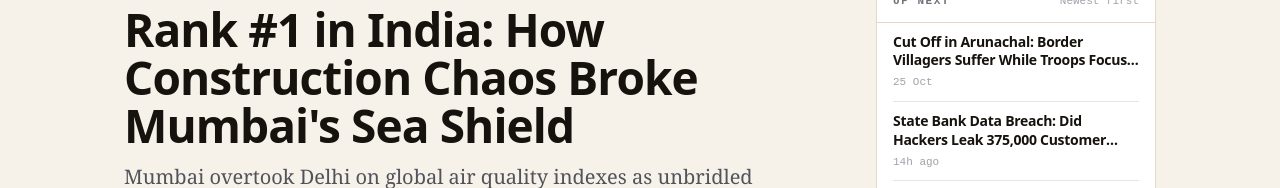
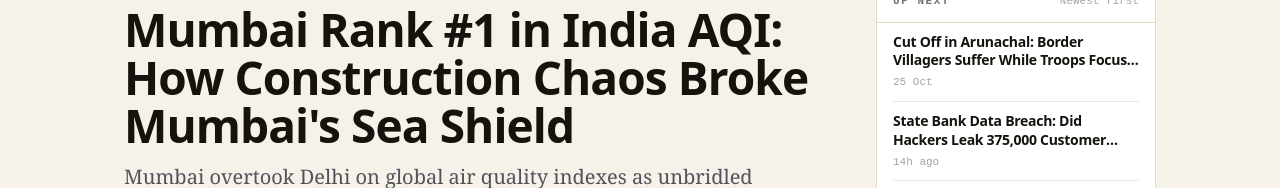
Before and after one commit to codinginafk/somenews, an Astro site in the folder demo-news/: page /mumbai-rank-1-india-pollution-construction-delhi-comparison in a window 1280 px wide. Shown: the part 189-377 px from the top of the page. Built offline with nearby package versions, Linux system fonts and the light colour scheme; Astro itself is replaced by a stand-in of ours.

Commit message:
updated title

```diff
--- a/demo-news/src/content/news/mumbai-rank-1-india-pollution-construction-delhi-comparison.md
+++ b/demo-news/src/content/news/mumbai-rank-1-india-pollution-construction-delhi-comparison.md
@@ -1,5 +1,5 @@
 ---
-title: "Rank #1 in India: How Construction Chaos Broke Mumbai's Sea Shield"
+title: "Mumbai Rank #1 in India AQI: How Construction Chaos Broke Mumbai's Sea Shield"
 seoTitle: "Mumbai Air Pollution: Why City Surpassed Delhi in Smog"
 excerpt: "Mumbai overtook Delhi on global air quality indexes as unbridled construction dust, diesel exhaust, and stagnant coastal winds shattered its sea breeze shield."
 description: "Mumbai topped India's toxic pollution rankings past Delhi. Unfiltered construction dust and stagnant winds trapped dangerous particulate smog."
```
